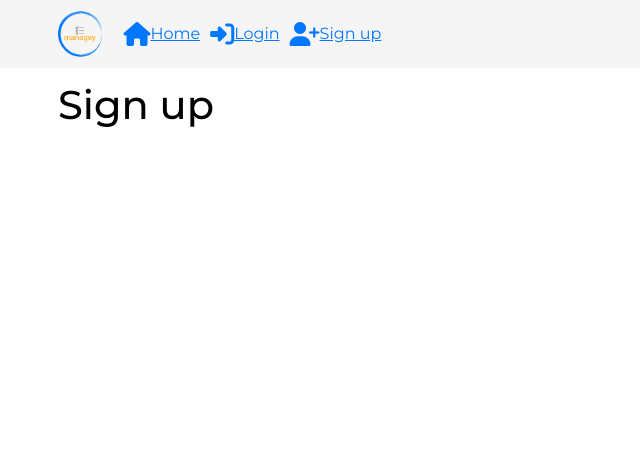
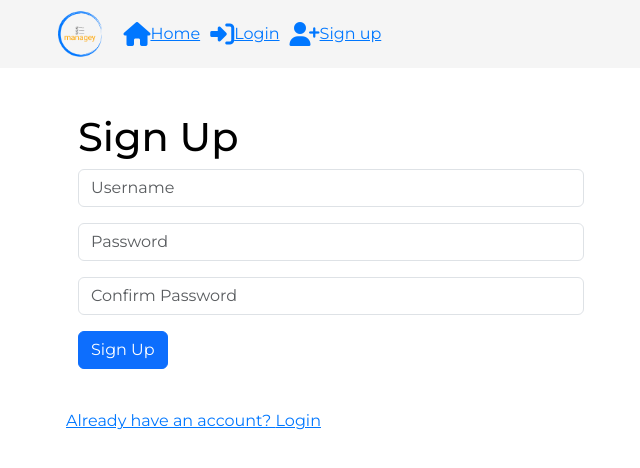
Before and after one commit to Njorogetracy/managey, a React (Create React App) app: page /signup in a window 1280 px wide. Shown: the top 468 px of the page, without its empty margins (24-664 px from the left). Built offline with nearby package versions, Linux system fonts and the light colour scheme.

Commit message:
add: install axios to connect to the api

```diff
--- a/package.json
+++ b/package.json
@@ -6,6 +6,7 @@
     "@testing-library/jest-dom": "^5.17.0",
     "@testing-library/react": "^13.4.0",
     "@testing-library/user-event": "^13.5.0",
+    "axios": "^1.7.2",
     "bootstrap": "^5.3.3",
     "react": "^18.3.1",
     "react-bootstrap": "^2.10.2",
--- a/src/App.js
+++ b/src/App.js
@@ -3,6 +3,8 @@ import styles from './App.module.css';
 import NavBar from './components/NavBar';
 import NotFound from './components/NotFound';
 import { Container } from 'react-bootstrap';
+import "./api/axiosDefaults";
+import SignUpForm from './pages/auth/SignUpForm';
 
 function App() {
   return (
@@ -12,7 +14,7 @@ function App() {
       <Routes>
         <Route exact path="/home" element={<h1>Home</h1>} />
         <Route exact path="/login" element={<h1>Login</h1> } />
-        <Route exact path="/signup" element={<h1>Sign up</h1> } />
+        <Route exact path="/signup" element={<SignUpForm/>} />
         <Route path="*" element={<NotFound />} />
       </Routes>
      </Container>
--- /dev/null
+++ b/src/api/axiosDefaults.js
@@ -0,0 +1,5 @@
+import axios from "axios";
+
+axios.defaults.baseURL = 'https://manageydrf-8a469d59154b.herokuapp.com/'
+axios.defaults.headers.post['Content-Type'] = 'multipart/form-data'
+axios.defaults.withCredentials = true;
--- /dev/null
+++ b/src/pages/auth/SignUpForm.js
@@ -0,0 +1,87 @@
+import React, {useState} from "react";
+import { Link, Navigate, useNavigate } from "react-router-dom";
+
+import styles from "../../styles/SignUpform.module.css";
+import appStyles from "../../App.module.css";
+
+import { Form, Button, Col, Row, Container, Alert } from "react-bootstrap";
+import axios from "axios";
+
+const SignUpForm = () => {
+    const [signUpData, setSignUpData] = useState({
+        username: "",
+        password1: "",
+        password2: "",
+    })
+    const {username, password1, password2} = signUpData;
+    const [errors, setErrors] = useState({});
+    const history = useNavigate();
+
+    const handleChange = (e) => {
+        setSignUpData({
+            ...signUpData,
+            [e.target.name]: e.target.value,
+        })
+    }
+
+    const handleSubmit = async (event) => {
+        event.preventDefault();
+        try {
+            await axios.post("/dj-rest-auth/registration/", signUpData);
+            Navigate('/login')
+        }catch(err){
+            setErrors(err.response?.data);
+            console.log(err)
+        }
+    };
+
+    return (
+        <Row className={styles.Row}>
+            <Col className="my-auto py-2 p-md-2" md={6}>
+                <Container className={`${appStyles.Content} p-4 `}>
+                    <h1 className={styles.Header}>Sign Up</h1>
+                    <Form onSubmit={handleSubmit}>
+                        <Form.Group className="mb-3" controlId="username">
+                            <Form.Label className="d-none">Username</Form.Label>
+                            <Form.Control type="text" placeholder="Username" name="username" value={username} onChange={handleChange} />
+                        </Form.Group>
+                        {errors.username?.map((message, idx) =>
+                            <Alert variant="warning" key={idx}>{message}</Alert>
+                        )}
+
+                        <Form.Group className="mb-3" controlId="password1">
+                            <Form.Label className="d-none" >Password</Form.Label>
+                            <Form.Control
+                             type="password"
+                             placeholder="Password"
+                             name="password1"
+                             value={password1}
+                             onChange={handleChange}
+                            />
+                        </Form.Group>
+                        <Form.Group className="mb-3" controlId="password2">
+                            <Form.Label className="d-none" > Confirm Password</Form.Label>
+                            <Form.Control type="password" placeholder="Confirm Password" name="password2" value={password2} onChange={handleChange} />
+                        </Form.Group>
+                        <Button variant="primary" type="submit">
+                            Sign Up
+                        </Button>
+                    </Form>
+
+                </Container>
+                <Container className={`mt-3 ${appStyles.Content}`}>
+                    <Link className={styles.Link} to="/login">
+                        Already have an account? <span>Login</span>
+                    </Link>
+                </Container>
+            </Col>
+            <Col
+                md={6}
+                className={`my-auto d-none d-md-block p-2 ${styles.SignUpCol}`}
+            >
+            </Col>
+        </Row>
+    );
+};
+
+export default SignUpForm;
--- /dev/null
+++ b/src/styles/SignUpform.module.css
@@ -0,0 +1,5 @@
+.Form {
+    text-align: center;
+    background-color: #f5f5f5;
+    border: 1px solid gray;
+}
```
Also changed, not shown: 1 other file (tests, documents, lock files or other folders).
